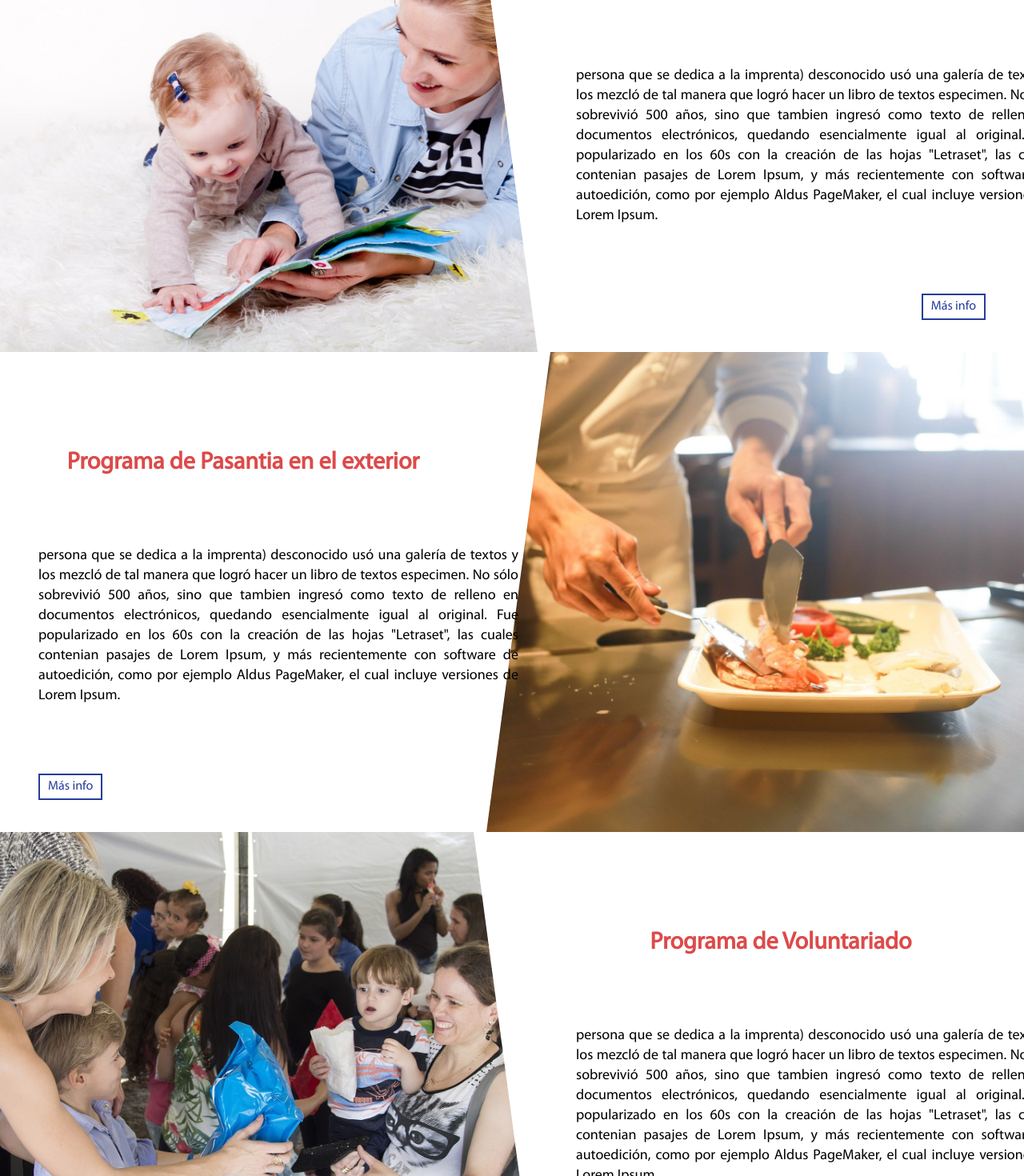
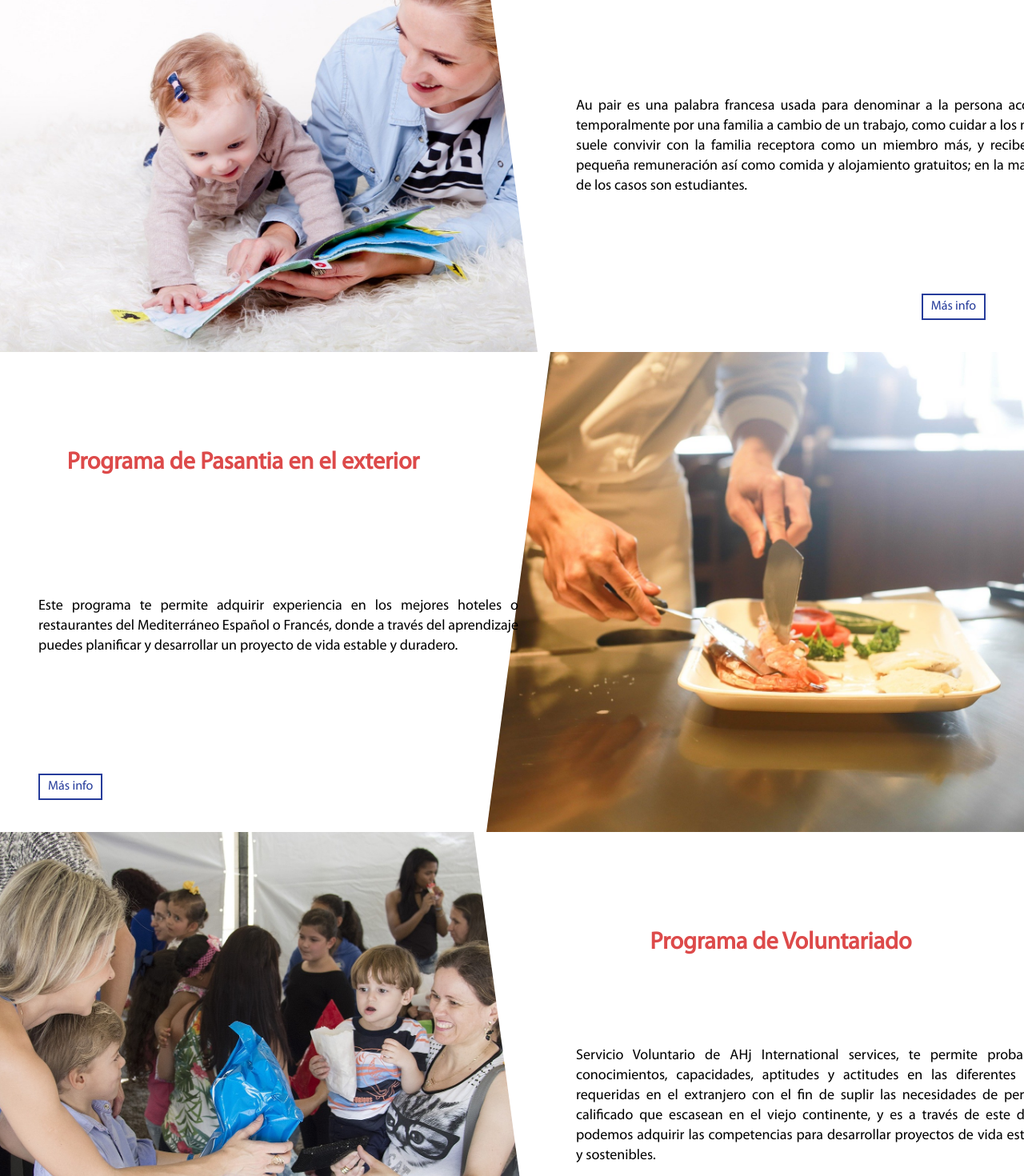
Before and after one commit to Damamapi/ahj, an Angular app: page /services-ahj in a window 1280 px wide. Shown: the part 160-1630 px from the top of the page at 80% size. Built offline with nearby package versions, Linux system fonts and the light colour scheme.

Commit message:
se actualizan los contenidos de la página.

```diff
--- a/src/app/components/shared/footer/footer.component.html
+++ b/src/app/components/shared/footer/footer.component.html
@@ -15,7 +15,7 @@
         </div>
         <div class="footer__content">
             <span class="footer__content_txt--style">Dirección: <br />Carrera 47B12 - 07</span>
-            <span class="footer__content_txt--style">Barrio La Easperanza</span>
+            <span class="footer__content_txt--style">Barrio La Esperanza</span>
             <span class="footer__content_txt--style">Villavicencio</span>
             <span class="footer__content_txt--style">Colombia</span>
         </div>
@@ -26,6 +26,9 @@
             </span>
             <span class="footer__content_txt--style">Celular: <br />
                 <a href="tel:3208897379" class="footer__content_txt--style">320 899 7379</a>
+            </span>
+            <span class="footer__content_txt--style">Fijo: <br />
+                <a href="tel:0386606480" class="footer__content_txt--style">6606480</a>
             </span>
         </div>
         <div class="footer__content">
--- a/src/app/components/slider/slider.component.html
+++ b/src/app/components/slider/slider.component.html
@@ -5,7 +5,7 @@
             <div class="slider__blue-square"></div>
             <div class="slider__info-left">
                 <h2 class="slider__info-left_h2">{{ item.text }}</h2>
-                <a class="slider__info-left_button" href="../../../assets/documents/programas_ahj_international_service.pdf" target="_blank">Más info</a>
+                <a class="slider__info-left_button" href="../../../assets/documents/{{item.pdf}}" target="_blank">Más info</a>
             </div>
         </div>
     </ng-container>
--- a/src/app/pages/home/home.component.html
+++ b/src/app/pages/home/home.component.html
@@ -4,18 +4,12 @@
         <h1 class="home__title">Conoce las experiencias de nuestros aspirantes</h1>
         <div class="home__experience-content">
             <div class="home__experience-content-individual">
-                <video class="home__experience-content-individual-media" controls poster="../../../assets/img/camilo_botero.png">
-                    <source src="../../../assets/videos/camilo_botero.mp4" type="video/mp4">
-                    Tu navegador no soporta la etiqueta de video.
-                </video>
+                <iframe class="home__experience-content-individual-media" height="315" src="https://www.youtube.com/embed/FPvGUGN8J7M" frameborder="0" allow="accelerometer; autoplay; encrypted-media; gyroscope; picture-in-picture" allowfullscreen></iframe>
                 <h3 class="home__experience-content-individual-title">Camilo Botero</h3>
                 <p class="home__experience-content-individual-txt">Programa Au Pair-Alemania</p>
             </div>
             <div class="home__experience-content-individual">
-                <video class="home__experience-content-individual-media" controls poster="../../../assets/img/camilo_botero.png">
-                    <source src="../../../assets/videos/camilo_botero.mp4" type="video/mp4">
-                    Tu navegador no soporta la etiqueta de video.
-                </video>
+                <iframe class="home__experience-content-individual-media" height="315" src="https://www.youtube.com/embed/65NRQeIej-8" frameborder="0" allow="accelerometer; autoplay; encrypted-media; gyroscope; picture-in-picture" allowfullscreen></iframe>
                 <h3 class="home__experience-content-individual-title">Raúl Sandoval</h3>
                 <p class="home__experience-content-individual-txt">Programa Voluntariado</p>
             </div>
--- a/src/app/pages/services-ahj/services-ahj.component.html
+++ b/src/app/pages/services-ahj/services-ahj.component.html
@@ -6,16 +6,12 @@
         </div>
         <div class="services-ahj__element-info">
             <h2 class="services-ahj__element-info-title">Programa Au Pair</h2>
-            <p class="services-ahj__element-info-txt">persona que se dedica a la imprenta) desconocido usó una galería
-                de textos y los mezcló de tal manera que logró hacer un
-                libro de textos especimen. No sólo sobrevivió 500 años, sino que tambien ingresó como texto de relleno
-                en documentos
-                electrónicos, quedando esencialmente igual al original. Fue popularizado en los 60s con la creación de
-                las hojas
-                "Letraset", las cuales contenian pasajes de Lorem Ipsum, y más recientemente con software de
-                autoedición, como por
-                ejemplo Aldus PageMaker, el cual incluye versiones de Lorem Ipsum.</p>
-            <a href="../../../assets/documents/programas_ahj_international_service.pdf" target="_blank" class="services-ahj__element-info-btn">Más info</a>
+            <p class="services-ahj__element-info-txt">Au pair es una palabra francesa usada para denominar a la
+                persona acogida temporalmente por una familia a cambio de un trabajo,
+                como cuidar a los niños; suele convivir con la familia receptora como un
+                miembro más, y recibe una pequeña remuneración así como comida y
+                alojamiento gratuitos; en la mayoría de los casos son estudiantes.</p>
+            <a href="../../../assets/documents/PROGRAMA_AU_PAIR_2.pdf" target="_blank" class="services-ahj__element-info-btn">Más info</a>
         </div>
     </div>
     <div class="services-ahj__element services-ahj__element--reverse">
@@ -25,20 +21,11 @@
         </div>
         <div class="services-ahj__element-info">
             <h2 class="services-ahj__element-info-title">Programa de Pasantia en el exterior</h2>
-            <p class="services-ahj__element-info-txt">persona que se dedica a la imprenta) desconocido usó una galería
-                de
-                textos y los mezcló de tal manera que logró hacer un
-                libro de textos especimen. No sólo sobrevivió 500 años, sino que tambien ingresó como texto de relleno
-                en
-                documentos
-                electrónicos, quedando esencialmente igual al original. Fue popularizado en los 60s con la creación de
-                las
-                hojas
-                "Letraset", las cuales contenian pasajes de Lorem Ipsum, y más recientemente con software de
-                autoedición,
-                como por
-                ejemplo Aldus PageMaker, el cual incluye versiones de Lorem Ipsum.</p>
-            <a href="../../../assets/documents/programas_ahj_international_service.pdf" target="_blank" class="services-ahj__element-info-btn services-ahj__element-info-btn--reverse">Más info</a>
+            <p class="services-ahj__element-info-txt">Este programa te permite adquirir experiencia en los mejores hoteles o
+                restaurantes del Mediterráneo Español o Francés, donde a través del
+                aprendizaje puedes planificar y desarrollar un proyecto de vida estable y
+                duradero.</p>
+            <a href="../../../assets/documents/PROGRAMA_DE_PRACTICAS_3.pdf" target="_blank" class="services-ahj__element-info-btn services-ahj__element-info-btn--reverse">Más info</a>
         </div>
     </div>
     <div class="services-ahj__element">
@@ -48,20 +35,13 @@
         </div>
         <div class="services-ahj__element-info">
             <h2 class="services-ahj__element-info-title">Programa de Voluntariado</h2>
-            <p class="services-ahj__element-info-txt">persona que se dedica a la imprenta) desconocido usó una galería
-                de
-                textos y los mezcló de tal manera que logró hacer un
-                libro de textos especimen. No sólo sobrevivió 500 años, sino que tambien ingresó como texto de relleno
-                en
-                documentos
-                electrónicos, quedando esencialmente igual al original. Fue popularizado en los 60s con la creación de
-                las
-                hojas
-                "Letraset", las cuales contenian pasajes de Lorem Ipsum, y más recientemente con software de
-                autoedición,
-                como por
-                ejemplo Aldus PageMaker, el cual incluye versiones de Lorem Ipsum.</p>
-            <a href="../../../assets/documents/programas_ahj_international_service.pdf" target="_blank" class="services-ahj__element-info-btn">Más info</a>
+            <p class="services-ahj__element-info-txt">Servicio Voluntario de AHj International services, te permite probar tus
+                conocimientos, capacidades, aptitudes y actitudes en las diferentes áreas
+                requeridas en el extranjero con el fin de suplir las necesidades de personal
+                calificado que escasean en el viejo continente, y es a través de este donde
+                podemos adquirir las competencias para desarrollar proyectos de vida
+                estables y sostenibles.</p>
+            <a href="../../../assets/documents/PROGRAMA_DE_VOLUNTARIADO_2.pdf" target="_blank" class="services-ahj__element-info-btn">Más info</a>
         </div>
     </div>
 </section>
```
